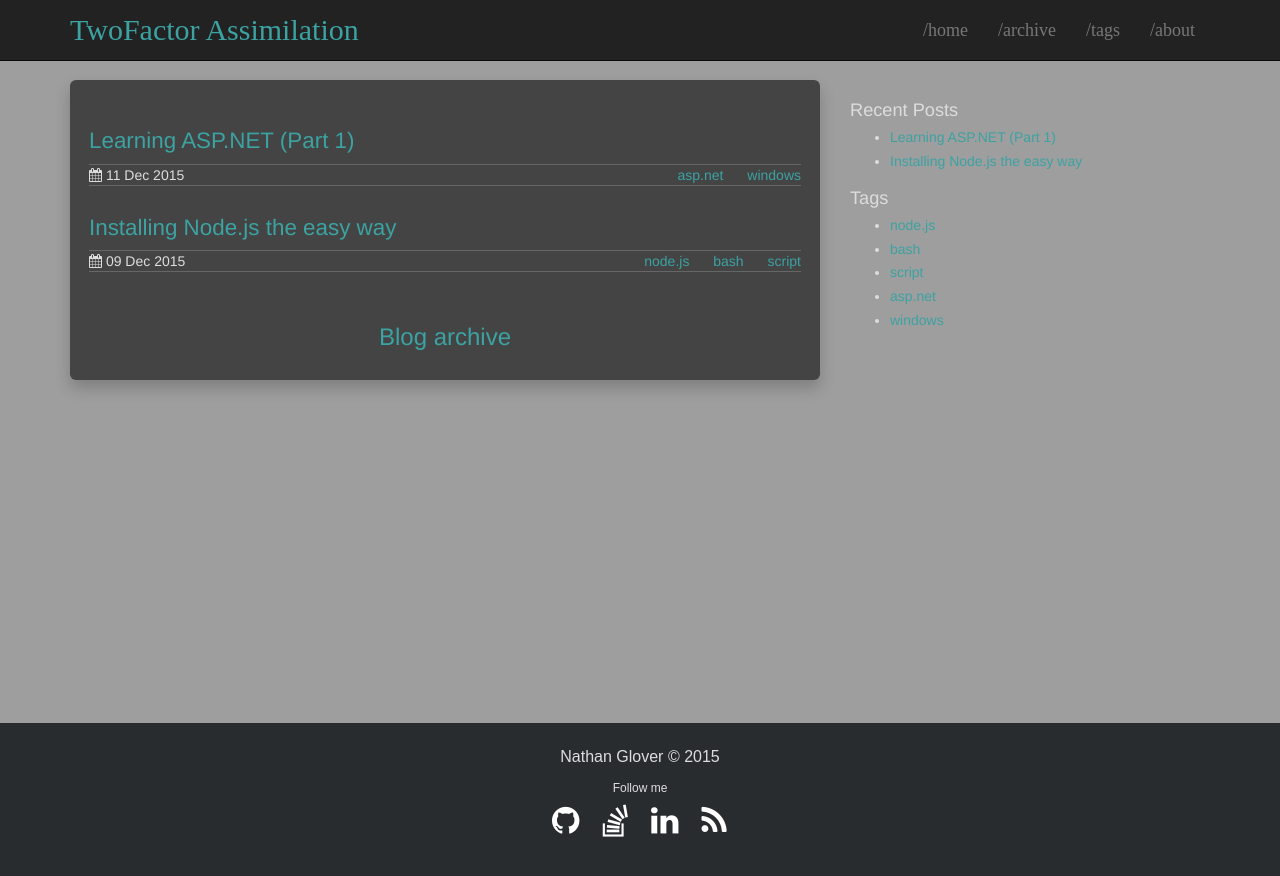
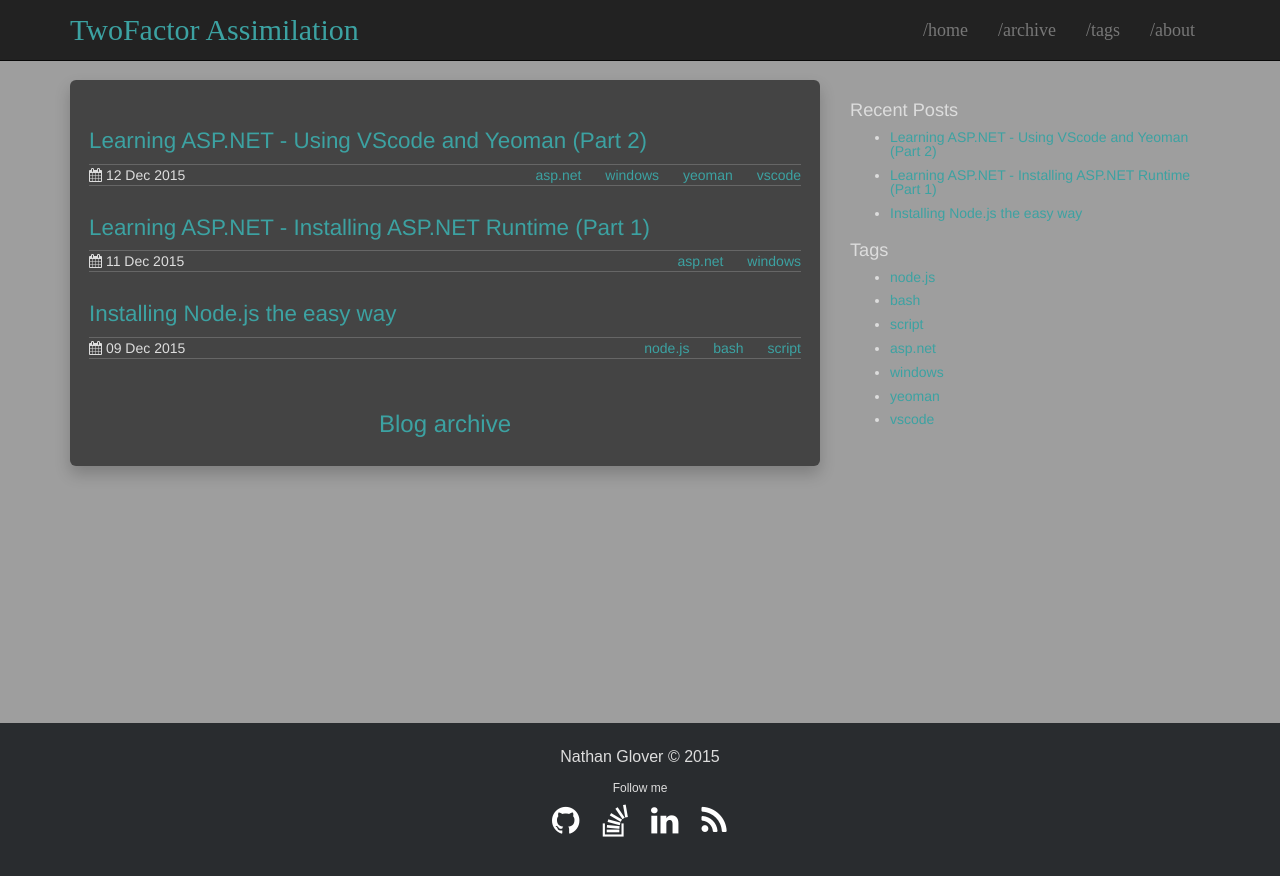
Before and after one commit to t04glovern/t04glovern.github.io.raw, a Jekyll site: the page built from index.html, in a window 1280 px wide. Shown: the top 876 px of the page. Built offline with Jekyll 4.4.1, drawn with Linux system fonts in a browser that asks for light colours; the list of posts is cut into pages by our own code; part of the change alters nothing that is shown.

Commit message:
first draft of 2015-12-11 post

```diff
--- a/_posts/2015-12-11-learning-aspnet-part-1.markdown
+++ b/_posts/2015-12-11-learning-aspnet-part-1.markdown
@@ -1,6 +1,6 @@
 ---
 layout: post
-title: "Learning ASP.NET (Part 1)"
+title: "Learning ASP.NET - Installing ASP.NET Runtime (Part 1)"
 date: "2015-12-11"
 tags:
  - asp.net
--- /dev/null
+++ b/_posts/2015-12-12-learning-aspnet--using-vscode-and-yeoman-part-2.markdown
@@ -0,0 +1,280 @@
+---
+layout: post
+title: "Learning ASP.NET - Using VScode and Yeoman (Part 2)"
+date: "2015-12-12"
+tags:
+ - asp.net
+ - windows
+ - yeoman
+ - vscode
+---
+
+## Installing and Using Yeoman
+
+`ASP.NET` uses a tool called yeoman to assist in the development of applications for the web by generating the base project file structure and configurations so you can get to work quickly; rather than fiddling around with the same stuff every time you create a new project.
+
+You can install `Yeoman` using the following command:
+
+{% highlight bat %}
+C:\Users\Nathan\OneDrive\02 - Code\15 - ASP.NET\vscode>npm install yo -g
+C:\Users\Nathan\AppData\Roaming\npm\yo -> C:\Users\Nathan\AppData\Roaming\npm\node_modules\yo\lib\cli.js
+
+> yo@1.5.0 postinstall C:\Users\Nathan\AppData\Roaming\npm\node_modules\yo
+> yodoctor
+
+
+Yeoman Doctor
+Running sanity checks on your system
+
+√ Global configuration file is valid
+√ NODE_PATH matches the npm root
+× Node.js version
+
+Your Node.js version is outdated.
+Upgrade to the latest version: https://nodejs.org
+
+√ No .bowerrc file in home directory
+√ No .yo-rc.json file in home directory
+× npm version
+
+Your npm version is outdated.
+
+Upgrade to the latest version by running:
+npm install -g npm
+{% endhighlight bat %}
+
+Ensure that you used the `-g` flag to tell the system you want Yeoman available globally.
+
+Next we can install the ASP.NET templates using the following command: (include the -g again for global)
+
+{% highlight bat %}
+C:\Users\Nathan\OneDrive\02 - Code\15 - ASP.NET\vscode>npm install generator-aspnet -g
+{% endhighlight bat %}
+
+You can now run the 'yo' cmdlet to view the current installed generators on your system:
+
+{% highlight bat %}
+C:\Users\Nathan\OneDrive\02 - Code\15 - ASP.NET\vscode>yo
+? 'Allo Nathan! What would you like to do? (Use arrow keys)
+  Run a generator
+> Aspnet
+  ──────────────
+  Update your generators
+  Install a generator
+  Find some help
+  Get me out of here!
+  ──────────────
+{% endhighlight bat %}
+
+You can see we have Aspnet installed and listed. Run this generator by using the following cmdlet:
+
+{% highlight bat %}
+C:\Users\Nathan\OneDrive\02 - Code\15 - ASP.NET\vscode>yo aspnet
+
+     _-----_
+    |       |    .--------------------------.
+    |--(o)--|    |      Welcome to the      |
+   `---------´   |   marvellous ASP.NET 5   |
+    ( _´U`_ )    |        generator!        |
+    /___A___\    '--------------------------'
+     |  ~  |
+   __'.___.'__
+ ´   `  |° ´ Y `
+
+? What type of application do you want to create? (Use arrow keys)
+> Empty Application
+  Console Application
+  Web Application
+  Web Application Basic [without Membership and Authorization]
+  Web API Application
+  Nancy ASP.NET Application
+  Class Library
+  Unit test project
+{% endhighlight bat %}
+
+At this point we want to generate a Web Application, so you can either use the arrow keys, or simply type 3 which corresponds to the third entry; then hit Enter
+
+You will be asked to specify a name for the project, I've just chosen to call it TheWorld
+
+{% highlight bat %}
+? What's the name of your ASP.NET application? TheWorld
+{% endhighlight bat %}
+
+Have a look into the directory you generated the files into and you'll notice all the standard project files are generated for you.
+
+{% highlight bat %}
+C:\Users\Nathan\OneDrive\02 - Code\15 - ASP.NET\vscode\TheWorld>dir
+ Volume in drive C has no label.
+ Volume Serial Number is 2A20-B603
+
+ Directory of C:\Users\Nathan\OneDrive\02 - Code\15 - ASP.NET\vscode\TheWorld
+
+12/12/2015  04:17 PM    <DIR>          .
+12/12/2015  04:17 PM    <DIR>          ..
+12/12/2015  04:17 PM                33 .bowerrc
+12/12/2015  04:17 PM             3,090 .gitignore
+12/12/2015  04:17 PM               167 appsettings.json
+12/12/2015  04:17 PM               198 bower.json
+12/12/2015  04:17 PM    <DIR>          Controllers
+12/12/2015  04:17 PM               146 Dockerfile
+12/12/2015  04:17 PM             1,189 gulpfile.js
+12/12/2015  04:17 PM    <DIR>          Migrations
+12/12/2015  04:17 PM    <DIR>          Models
+12/12/2015  04:17 PM               203 package.json
+12/12/2015  04:17 PM             1,884 project.json
+12/12/2015  04:17 PM             2,722 README.md
+12/12/2015  04:17 PM    <DIR>          Services
+12/12/2015  04:17 PM             4,116 Startup.cs
+12/12/2015  04:17 PM    <DIR>          ViewModels
+12/12/2015  04:17 PM    <DIR>          Views
+12/12/2015  04:17 PM    <DIR>          wwwroot
+              10 File(s)         13,748 bytes
+               9 Dir(s)  43,917,889,536 bytes free
+{% endhighlight bat %}
+
+## Using Visual Studio Code (VS Code)
+
+Next we want to open this project in VSCode. This can easily be done by simply typing:
+
+{% highlight bat %}
+C:\Users\Nathan\OneDrive\02 - Code\15 - ASP.NET\vscode\TheWorld>code .
+{% endhighlight bat %}
+
+You will be greeted with the lightweight visual studio code suite with the files we just generated loaded into the Working File menu.
+
+Go ahead and open the project.json file (you'll recognize this file from the previous tutorial) and have a look at its contents.
+
+The first block is some of the simple project specifications relating to version and namespace.
+
+{% highlight js %}
+{
+  "version": "1.0.0-*",
+  "userSecretsId": "aspnet5-TheWorld-8d40ceab-225c-43dd-b17b-c58e50e50d29",
+  "compilationOptions": {
+    "emitEntryPoint": true
+  },
+  "tooling": {
+    "defaultNamespace": "TheWorld"
+  },
+{% endhighlight js %}
+
+The next block is one we'll be using quite regularly, the dependencies for the project listing the NuGets we're going to use when building our application.
+
+{% highlight js %}
+"dependencies": {
+  "EntityFramework.Commands": "7.0.0-rc1-final",
+  "EntityFramework.SQLite": "7.0.0-rc1-final",
+  "EntityFramework.MicrosoftSqlServer": "7.0.0-rc1-final",
+  "Microsoft.AspNet.Authentication.Cookies": "1.0.0-rc1-final",
+  "Microsoft.AspNet.Diagnostics.Entity": "7.0.0-rc1-final",
+  "Microsoft.AspNet.Identity.EntityFramework": "3.0.0-rc1-final",
+  "Microsoft.AspNet.IISPlatformHandler": "1.0.0-rc1-final",
+  "Microsoft.AspNet.Mvc": "6.0.0-rc1-final",
+  "Microsoft.AspNet.Mvc.TagHelpers": "6.0.0-rc1-final",
+  "Microsoft.AspNet.Server.Kestrel": "1.0.0-rc1-final",
+  "Microsoft.AspNet.StaticFiles": "1.0.0-rc1-final",
+  "Microsoft.AspNet.Tooling.Razor": "1.0.0-rc1-final",
+  "Microsoft.Dnx.Runtime":"1.0.0-rc1-final",
+  "Microsoft.Extensions.CodeGenerators.Mvc": "1.0.0-rc1-final",
+  "Microsoft.Extensions.Configuration.FileProviderExtensions" : "1.0.0-rc1-final",
+  "Microsoft.Extensions.Configuration.Json": "1.0.0-rc1-final",
+  "Microsoft.Extensions.Configuration.UserSecrets": "1.0.0-rc1-final",
+  "Microsoft.Extensions.Logging": "1.0.0-rc1-final",
+  "Microsoft.Extensions.Logging.Console": "1.0.0-rc1-final",
+  "Microsoft.Extensions.Logging.Debug": "1.0.0-rc1-final"
+},
+{% endhighlight js %}
+
+Finally we've got some specified commands and housekeeping code.
+
+{% highlight js %}
+"commands": {
+  "web": "Microsoft.AspNet.Server.Kestrel",
+  "ef": "EntityFramework.Commands"
+},
+
+"frameworks": {
+  "dnx451": { },
+  "dnxcore50": { }
+},
+
+"exclude": [
+  "wwwroot",
+  "node_modules",
+  "bower_components"
+],
+"publishExclude": [
+  "**.user",
+  "**.vspscc"
+],
+"scripts": {
+  "prepublish": [
+    "npm install",
+    "bower install",
+    "gulp clean",
+    "gulp min"
+  ]
+}
+}
+{% endhighlight js %}
+
+Next open up the Startup.cs file. You'll notice along the top bar that there will be unresolved dependencies which you'll be asked to resolve by clicking Restore.
+
+A terminal windows will spring open and begin downloading and installing all the required NuGet packages. If this is your first time using these NuGet packages, there's a good chance it'll take some time to install.
+
+{% highlight bat %}
+Restore complete, 167284ms elapsed
+
+NuGet Config files used:
+    C:\Users\Nathan\AppData\Roaming\NuGet\nuget.config
+
+Feeds used:
+    https://api.nuget.org/v3-flatcontainer/
+
+Installed:
+    265 package(s) to C:\Users\Nathan\.dnx\packages
+{% endhighlight bat %}
+
+You will now get intellisense on most of your project! Yay!.
+
+Just back into the project.json file and have a look at the code between the 'commands' braces. You should see two:
+
+{% highlight js %}
+"web": "Microsoft.AspNet.Server.Kestrel",
+"ef": "EntityFramework.Commands"
+{% endhighlight js %}
+
+So let's give one of them a go. Open your terminal windows again and run the following:
+
+{% highlight bat %}
+C:\Users\Nathan\OneDrive\02 - Code\15 - ASP.NET\vscode\TheWorld>dnx web
+{% endhighlight bat %}
+
+Near the end of the output you'll see the following lines that indicate that you have a webserver running on port 5000 hosted on the local machine.
+
+{% highlight bat %}
+Hosting environment: Production
+Now listening on: http://localhost:5000
+Application started. Press Ctrl+C to shut down.
+{% endhighlight bat %}
+
+Go ahead and open your web browser to the specified location and you'll be greeted with a wonderful splash screen that is actually your ASP.NET instance running from the command line. You can view live requests chains in the terminal windows as you navigate around the splash screen.
+
+{% highlight bat %}
+info: Microsoft.AspNet.StaticFiles.StaticFileMiddleware[2]
+      Sending file. Request path: '/js/site.min.js'. Physical path: 'C:\Users\Nathan\OneDrive\02 - Code\15 - ASP.NET\vscode\TheWorld\wwwroot\js\site.min.js'
+info: Microsoft.AspNet.Hosting.Internal.HostingEngine[2]
+      Request finished in 0.3562ms 200 image/png
+info: Microsoft.AspNet.Hosting.Internal.HostingEngine[2]
+      Request finished in 0.375ms 200 image/png
+info: Microsoft.AspNet.Hosting.Internal.HostingEngine[2]
+      Request finished in 0.1687ms 200 image/png
+info: Microsoft.AspNet.Hosting.Internal.HostingEngine[2]
+      Request finished in 0.1484ms 200 application/javascript
+info: Microsoft.AspNet.Hosting.Internal.HostingEngine[2]
+      Request finished in 0.2016ms 200 image/png
+{% endhighlight bat %}
+
+## Summary
+
+We've leart how to generate code using Yeoman and edit/view it in Visual Studio Code. In the next lesson we'll be learning how to do the same thing, from scratch in Visual Studio 2015. Hopefully I'm not going into too much detail, but I think it's beneficial to have the whole process documented instead of assuming everything will understand exactly what's going on.
```
